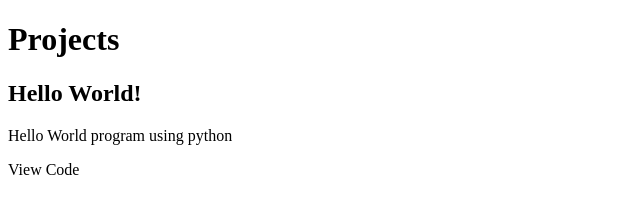
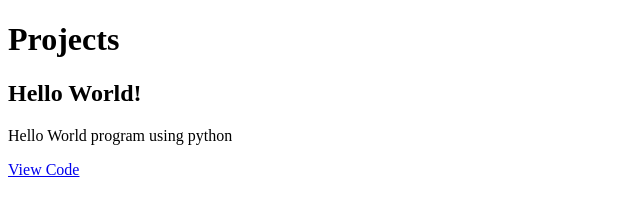
Before and after one commit to ash-v-work/ash-v-work.github.io, a plain HTML site: page index.html in a window 1280 px wide. Shown: the full height of the page, 0-640 px from the left. Drawn offline with Linux system fonts and the light colour scheme.

Commit message:
Update index.html

```diff
--- a/index.html
+++ b/index.html
@@ -9,7 +9,7 @@
     <div>
       <h2>Hello World!</h2>
       <p>Hello World program using python</p>
-      <a ref="https://github.com/ash-v-work/Hello-World">View Code</a>
+      <a href="https://github.com/ash-v-work/Hello-World">View Code</a>
     </div>
   </body>
 </html>
```
